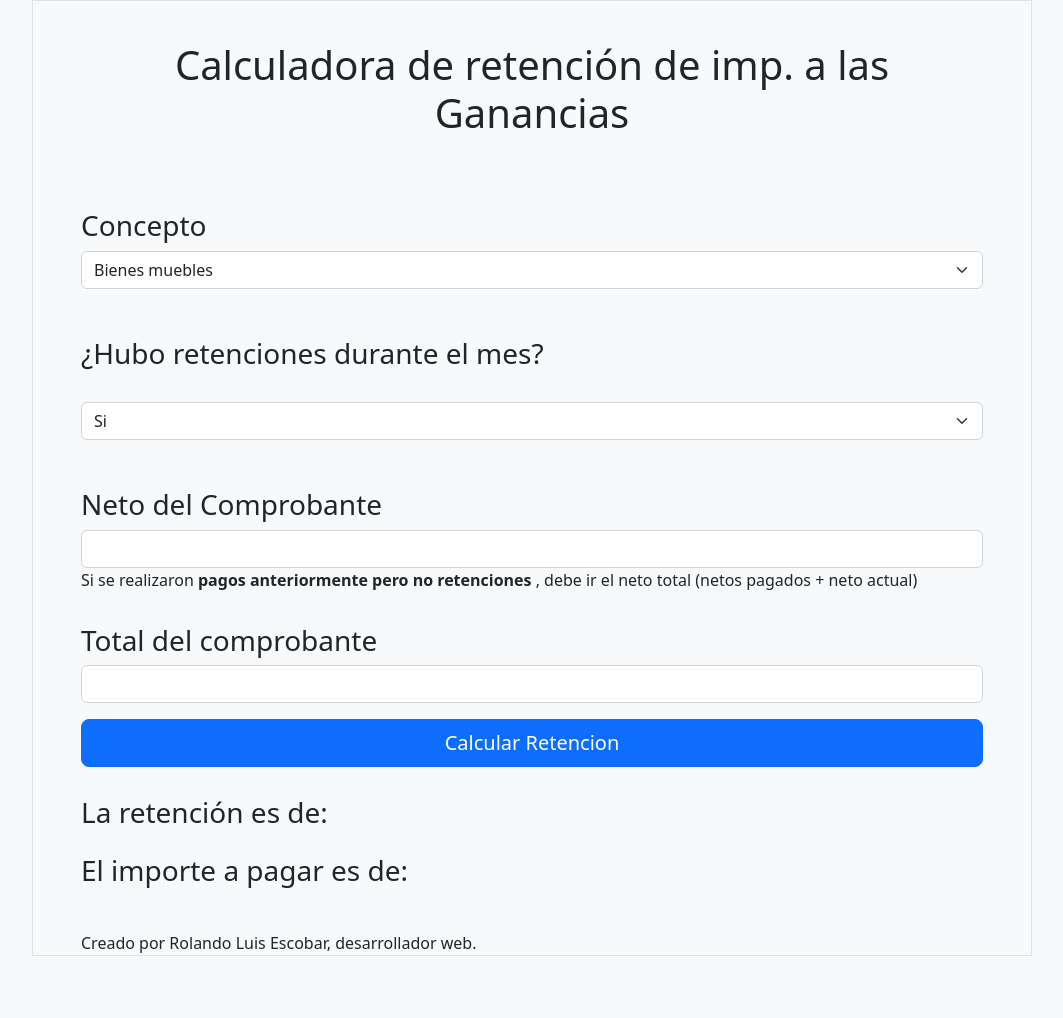
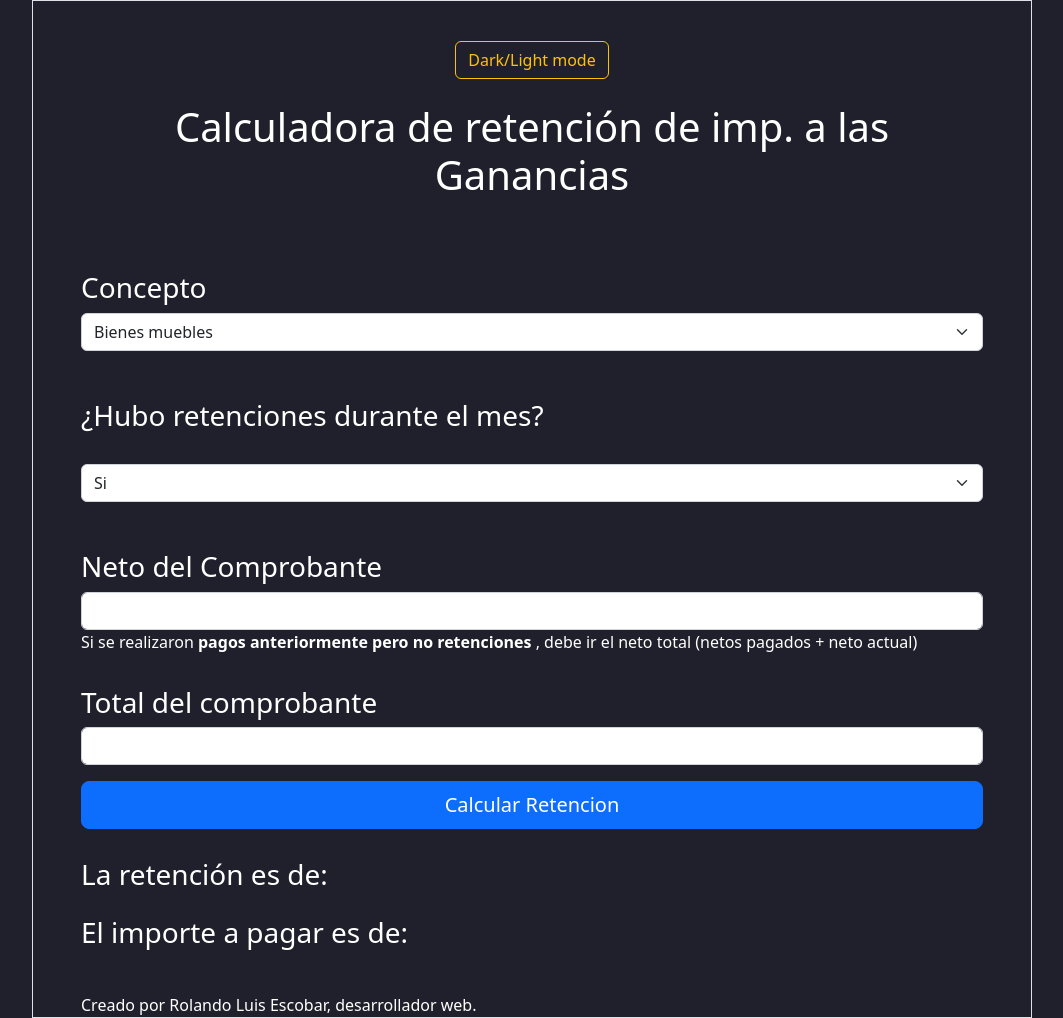
Before and after one commit to RuisuX10/calcuradora-gcias-v2, a website: page index.html in a window 1280 px wide. Shown: the whole page, without its empty margins (108-1171 px from the left). Before the commit the page ends 956 px from the top, so only its background shows below. Drawn offline with nearby package versions, Linux system fonts and the light colour scheme.

Commit message:
se ah añadido un modo oscuro

```diff
--- a/index.html
+++ b/index.html
@@ -12,9 +12,12 @@
     integrity="sha384-0evHe/X+R7YkIZDRvuzKMRqM+OrBnVFBL6DOitfPri4tjfHxaWutUpFmBp4vmVor"
     crossorigin="anonymous">
   </head>
-  <body class="bg-light">
+  <body class="darkmode">
     <div class="container border px-5 ppal">
         <div class="text-center mt-4 py-3">
+            <div>
+                <button type="button" class="btn btn-outline-warning" id="bdark">Dark/Light mode</button><br><br>
+            </div>
             <h1>Calculadora de retención de imp. a las Ganancias</h1>
         </div>
         <div><!-- CONCEPTO -->
@@ -52,5 +55,12 @@
     </div>
     <script src="index.js"></script>
     <script  src="https://cdn.jsdelivr.net/npm/bootstrap@5.2.0-beta1/dist/js/bootstrap.bundle.min.js" integrity="sha384-pprn3073KE6tl6bjs2QrFaJGz5/SUsLqktiwsUTF55Jfv3qYSDhgCecCxMW52nD2" crossorigin="anonymous"></script>
-  </body>
+    <script>
+        const bdark = document.querySelector('#bdark');
+        const body = document.querySelector('body');
+        bdark.addEventListener('click', e =>{
+            body.classList.toggle('darkmode');
+        })
+    </script>
+    </body>
 </html>
--- a/index.js
+++ b/index.js
@@ -45,7 +45,7 @@ function retencion(NoSujeto, alicuota){  /* funcion del calculo de la retencion
 }
 }
 
-function botRet() { /* funcion que ejecuta el boton, obteniendo los valores del formulario y luego ejecutando la funcion retencion */
+function botRet() { /* funcion que ejecuta el boton "Calcular Retencion", obteniendo los valores del formulario y luego ejecutando la funcion retencion */
     concepto = document.getElementById("concepto").value;
     retAnt = document.getElementById("retAnt").value;
     neto = parseFloat(document.getElementById("neto").value);
--- a/style.css
+++ b/style.css
@@ -1,3 +1,8 @@
 .ppal {
     max-width: 1000px !important;
 }
+
+body.darkmode{
+    background-color: rgb(32,32,44);
+    color: white;
+}
```
